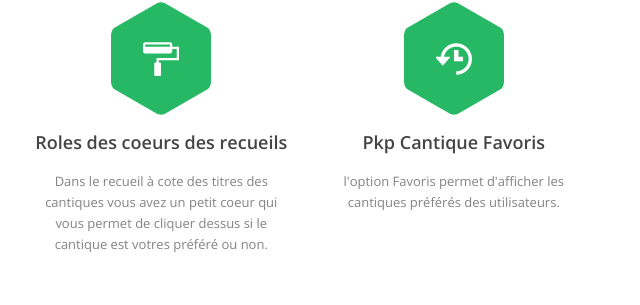
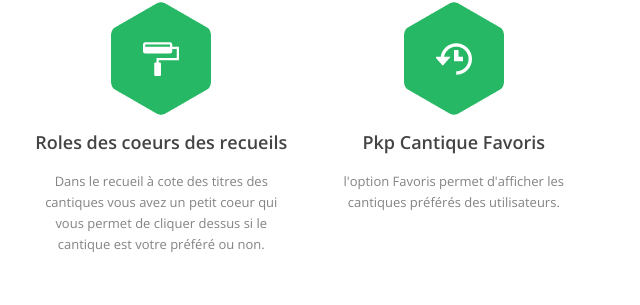
Before and after one commit to Fengang26/Fengang26.github.io, a plain HTML site: page index.html in a window 1280 px wide. Shown: the part 1070-1375 px from the top of the page, 625-1265 px from the left. Drawn offline with nearby package versions, Linux system fonts and the light colour scheme; some packages are replaced by stand-ins of ours.

Commit message:
modification des details

```diff
--- a/index.html
+++ b/index.html
@@ -154,7 +154,7 @@ https://templatemo.com/tm-401-sprint
                     <h3>Roles des coeurs des recueils</h3>
                     <p>Dans le recueil à cote des titres des cantiques vous avez un petit coeur qui vous permet de
                         cliquer dessus si
-                        le cantique est votres préféré ou non.</p>
+                        le cantique est votre préféré ou non.</p>
                 </div> <!-- /.service-item -->
             </div> <!-- /.col-md-3 -->
 
```
